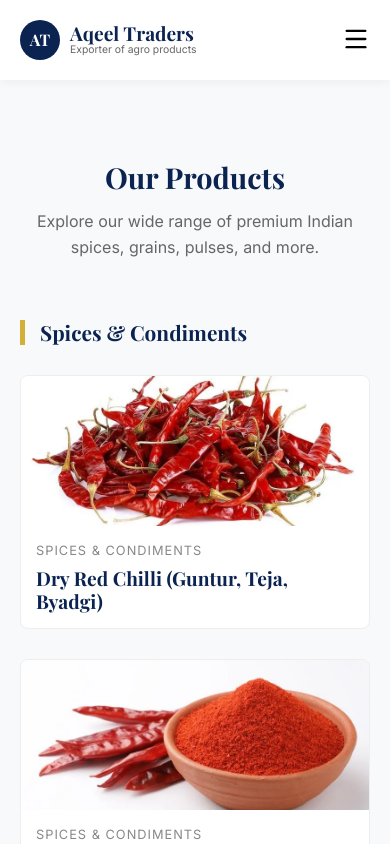
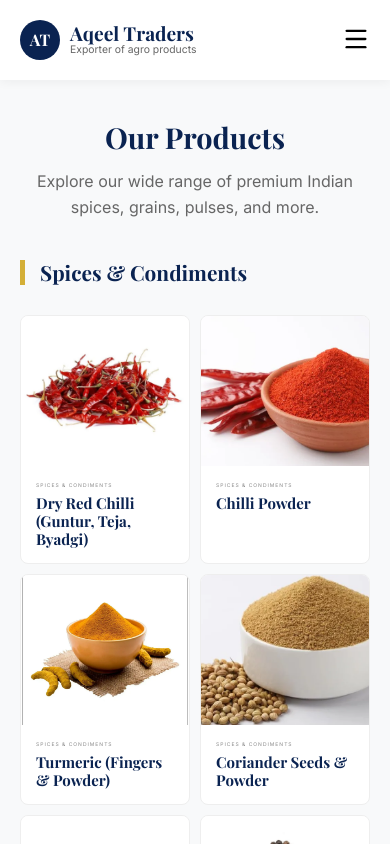
Before and after one commit to siva946/aqeel_traders_2, a React (Vite) app: page /products in a window 390 px wide. Shown: the top 844 px of the page. Built offline with nearby package versions, Linux system fonts and the light colour scheme.

Commit message:
products card carosuel added

```diff
--- a/src/data/data.js
+++ b/src/data/data.js
@@ -176,6 +176,12 @@ export const getProductImage = (productName) => {
   if (directMatch) return directMatch.src;
 
   // Specific mapping for complex names
+  if (normalizedName.includes("non-basmati")) return non_basmati_rice;
+  if (normalizedName.includes("basmati") && !normalizedName.includes("non")) return basmati_rice;
+  if (normalizedName.includes("edible oil")) return edible_oils;
+  if (normalizedName.includes("groundnut oil") || normalizedName.includes("sesame oil") || normalizedName.includes("sunflower oil")) return edible_oils;
+  if (normalizedName.includes("mustard") && normalizedName.includes("oil")) return mustard_seed_oil;
+  if (normalizedName.includes("groundnut") && !normalizedName.includes("oil")) return groundnut;
   if (normalizedName.includes("black pepper")) return black_pepper;
   if (normalizedName.includes("cardamom")) return cardamom;
   if (normalizedName.includes("clove")) return cloves;
@@ -186,12 +192,10 @@ export const getProductImage = (productName) => {
   if (normalizedName.includes("turmeric")) return turmeric;
   if (normalizedName.includes("coriander")) return coriander_seeds;
   if (normalizedName.includes("cumin")) return cumin_seeds;
-  if (normalizedName.includes("mustard seeds")) return mustard_seeds;
+  if (normalizedName.includes("mustard seeds") && !normalizedName.includes("oil")) return mustard_seeds;
   if (normalizedName.includes("fennel seeds")) return fennal_seeds;
-  if (normalizedName.includes("basmati_rice")) return basmati_rice;
-  if (normalizedName.includes("non basmati")) return non_basmati_rice;
   if (normalizedName.includes("wheat")) return wheat;
-  if (normalizedName.includes("corn")) return corn;
+  if (normalizedName.includes("corn") || normalizedName.includes("maize")) return corn;
   if (normalizedName.includes("barley")) return barley;
   if (normalizedName.includes("millet")) return millets;
   if (normalizedName.includes("chickpea")) return chickpea;
@@ -200,12 +204,9 @@ export const getProductImage = (productName) => {
   if (normalizedName.includes("green gram") || normalizedName.includes("moong")) return green_gram_moong;
   if (normalizedName.includes("toor")) return toor_dhal;
   if (normalizedName.includes("kidney beans") || normalizedName.includes("rajma")) return kidney_beans;
-  if (normalizedName.includes("groundnut oil")) return groundnut;
   if (normalizedName.includes("sesame seeds")) return sesame_seeds;
   if (normalizedName.includes("soybean")) return soybean;
   if (normalizedName.includes("sunflower seeds")) return sunflower_seeds;
-  if (normalizedName.includes("mustard oil") && normalizedName.includes("oil")) return mustard_seed_oil;
-  if (normalizedName.includes("edible_oils")) return edible_oils;
   if (normalizedName.includes("cashew")) return cashew_nuts;
   if (normalizedName.includes("almond")) return almonds;
   if (normalizedName.includes("raisin")) return raisins;
--- a/src/index.css
+++ b/src/index.css
@@ -117,9 +117,30 @@ img {
   }
 }
 
-@media (min-width: 425px) {
-  .grid-3 {
-    grid-template-columns: repeat(3, 1fr);
+
+@media (max-width: 424px) {
+  .products-grid {
+    grid-template-columns: repeat(2, 1fr) !important;
+    gap: 10px !important;
+  }
+  .product-category{
+    font-size: 5px !important;
+  }
+  .product-name{
+    font-size: 15px !important;
+  }
+  .section-header {
+    margin-bottom: 40px !important;
+  }
+  .section-padding{
+    padding: 40px 0 !important;
+  }
+  .carousel-product-card {
+    flex: 0 0 200px;
+    min-width: 200px;
+  }
+  .products-carousel-track {
+    gap: 15px;
   }
 }
 
@@ -540,6 +561,37 @@ footer {
   gap: 30px;
 }
 
+/* Products Carousel */
+.products-carousel-wrapper {
+  overflow: hidden;
+  position: relative;
+  margin-bottom: 40px;
+}
+
+.products-carousel-track {
+  display: flex;
+  gap: 30px;
+  animation: scroll-products 40s linear infinite;
+}
+
+.products-carousel-track:hover {
+  animation-play-state: paused;
+}
+
+.carousel-product-card {
+  flex: 0 0 300px;
+  min-width: 300px;
+}
+
+@keyframes scroll-products {
+  0% {
+    transform: translateX(0);
+  }
+  100% {
+    transform: translateX(-50%);
+  }
+}
+
 .view-more-container {
   margin-top: 40px;
 }
--- a/src/pages/Home.jsx
+++ b/src/pages/Home.jsx
@@ -128,21 +128,31 @@ const Home = () => {
             </p>
           </div>
 
-          {products.slice(0, 4).map((category, index) => (
-            <div key={index} className="category-section">
-              <h3 className="category-title">{category.category}</h3>
-              <div className="grid grid-3 products-grid">
-                {category.items.slice(0, 3).map((item, i) => (
+          <div className="products-carousel-wrapper">
+            <div className="products-carousel-track">
+              {[...products.slice(0, 4).flatMap(cat =>
+                cat.items.slice(0, 3).map(item => ({
+                  name: item,
+                  category: cat.category,
+                  image: getProductImage(item)
+                }))
+              ), ...products.slice(0, 4).flatMap(cat =>
+                cat.items.slice(0, 3).map(item => ({
+                  name: item,
+                  category: cat.category,
+                  image: getProductImage(item)
+                }))
+              )].map((product, idx) => (
+                <div key={idx} className="carousel-product-card">
                   <ProductCard
-                    key={i}
-                    name={item}
-                    category={category.category}
-                    image={getProductImage(item)}
+                    name={product.name}
+                    category={product.category}
+                    image={product.image}
                   />
-                ))}
-              </div>
+                </div>
+              ))}
             </div>
-          ))}
+          </div>
 
           <div className="text-center view-more-container">
             <Link to="/products" className="btn btn-primary view-more-btn">
```
